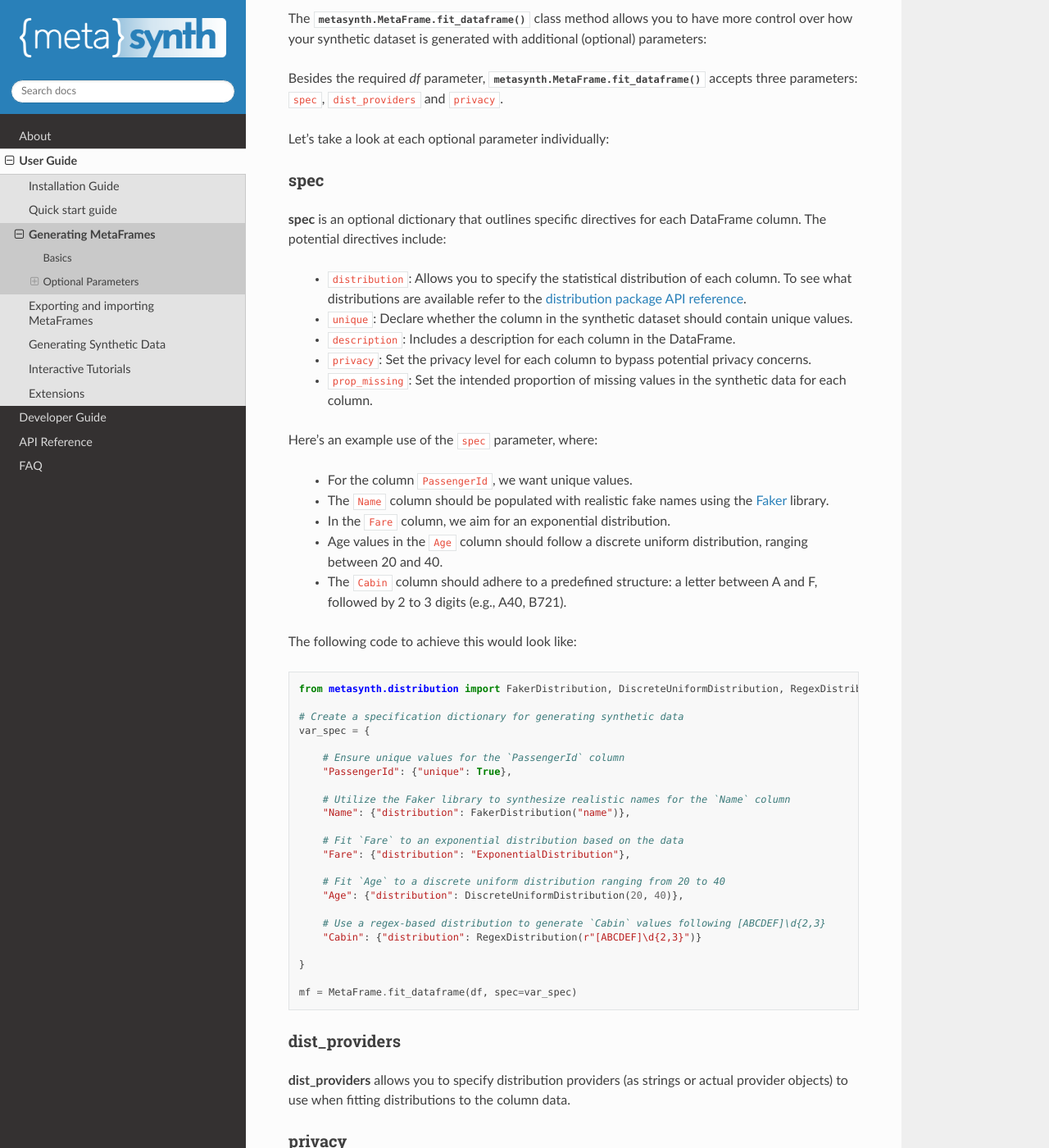
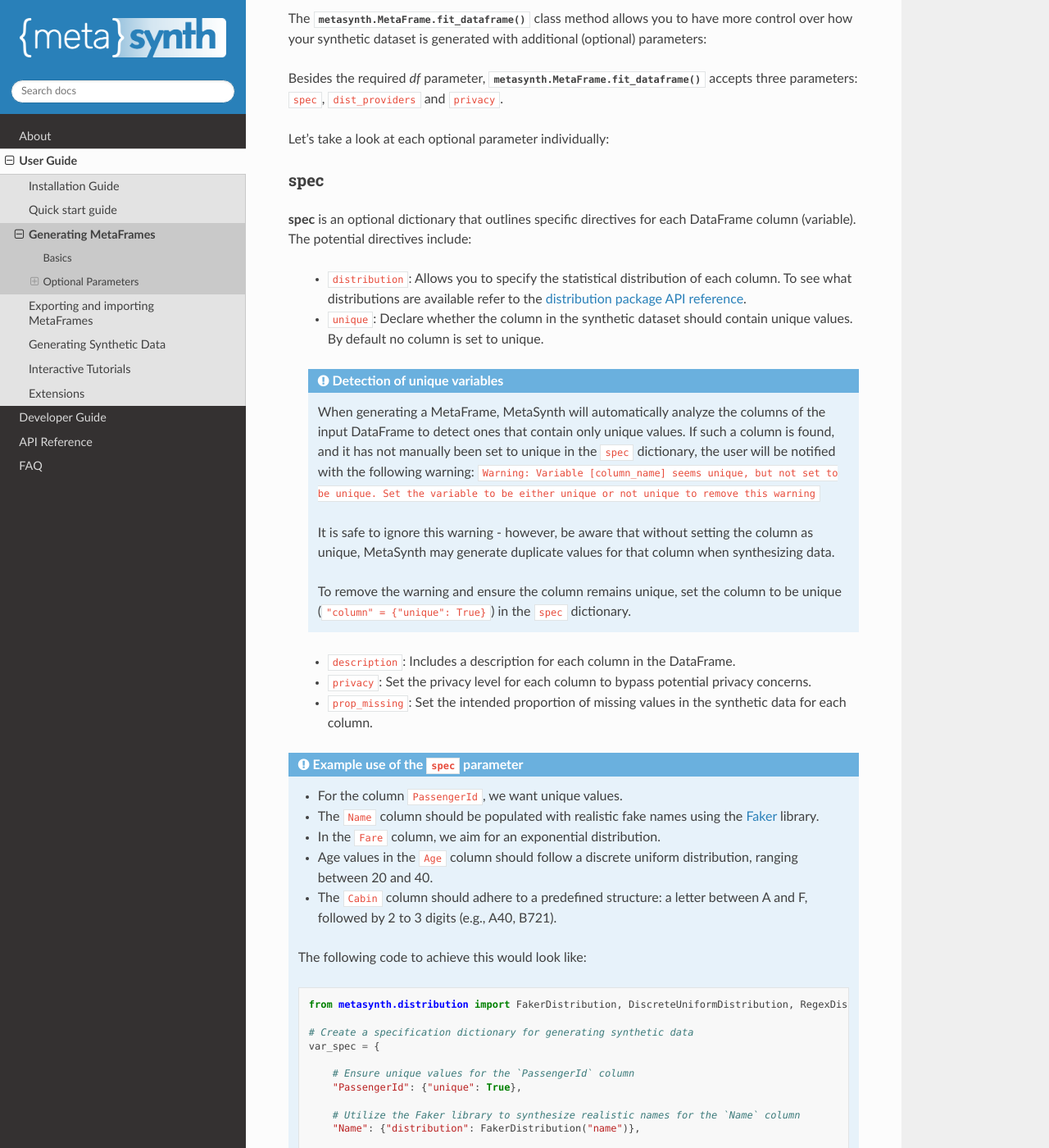
Before and after one commit to sodascience/metasyn, a Sphinx documentation site: the page built from docs/source/usage/generating_metaframes.rst, in a window 1280 px wide and 1400 px high, scrolled down 1645 px. Shown: the whole window at 82% size. Built offline with Sphinx 7.4.7 and the Read the Docs theme 2.0.0, drawn with Linux system fonts in a browser that asks for light colours; some of the changed text lies outside the part shown.

Commit message:
Updated guidance on 'var unique' notification (#175)
Improve the guidance on this in the generating metaframes page, also the reference to this page on the FAQ.

```diff
--- a/docs/source/faq.rst
+++ b/docs/source/faq.rst
@@ -53,4 +53,4 @@
    # Call the fit_dataframe() function, passing in the `var_spec` dictionary as the `spec` argument
    mf = MetaFrame.fit_dataframe(df, spec=var_spec)
 
-More information on how to use the optional parameters in the :meth:`metasynth.MetaFrame.fit_dataframe() <metasynth.dataset.MetaFrame.fit_dataframe>` function can be found in :doc:`/usage/generating_metaframes`.
+More information on how to use the optional parameters in the :meth:`metasynth.MetaFrame.fit_dataframe() <metasynth.dataset.MetaFrame.fit_dataframe>` function can be found in :doc:`/usage/generating_metaframes` under :ref:`optionalparams`.
--- a/docs/source/usage/generating_metaframes.rst
+++ b/docs/source/usage/generating_metaframes.rst
@@ -41,12 +43,21 @@
 
 spec
 ^^^^
-**spec** is an optional dictionary that outlines specific directives for each DataFrame column. The potential directives include:
+**spec** is an optional dictionary that outlines specific directives for each DataFrame column (variable). The potential directives include:
 
     - ``distribution``: Allows you to specify the statistical distribution of each column. To see what distributions are available refer to the :doc:`distribution package API reference</api/metasynth.distribution>`.
 
-    - ``unique``: Declare whether the column in the synthetic dataset should contain unique values.
+    - ``unique``: Declare whether the column in the synthetic dataset should contain unique values. By default no column is set to unique.
 
+    .. admonition:: Detection of unique variables
+
+        When generating a MetaFrame, MetaSynth will automatically analyze the columns of the input DataFrame to detect ones that contain only unique values.
+        If such a column is found, and it has not manually been set to unique in the ``spec`` dictionary, the user will be notified with the following warning:
+        ``Warning: Variable [column_name] seems unique, but not set to be unique. Set the variable to be either unique or not unique to remove this warning``
+
+        It is safe to ignore this warning - however, be aware that without setting the column as unique, MetaSynth may generate duplicate values for that column when synthesizing data.
+
+        To remove the warning and ensure the column remains unique, set the column to be unique (``"column" = {"unique": True}``) in the ``spec`` dictionary.
 
     - ``description``: Includes a description for each column in the DataFrame.
 
@@ -57,41 +68,42 @@
     - ``prop_missing``: Set the intended proportion of missing values in the synthetic data for each column.
 
 
-Here's an example use of the ``spec`` parameter, where:
+.. admonition:: Example use of the ``spec`` parameter
 
-  - For the column ``PassengerId``, we want unique values.
-  - The ``Name`` column should be populated with realistic fake names using the `Faker <https://faker.readthedocs.io/en/master/>`_ library.
-  - In the ``Fare`` column, we aim for an exponential distribution.
-  - Age values in the ``Age`` column should follow a discrete uniform distribution, ranging between 20 and 40.
-  - The ``Cabin`` column should adhere to a predefined structure: a letter between A and F, followed by 2 to 3 digits (e.g., A40, B721).
+    - For the column ``PassengerId``, we want unique values.
+    - The ``Name`` column should be populated with realistic fake names using the `Faker <https://faker.readthedocs.io/en/master/>`_ library.
+    - In the ``Fare`` column, we aim for an exponential distribution.
+    - Age values in the ``Age`` column should follow a discrete uniform distribution, ranging between 20 and 40.
+    - The ``Cabin`` column should adhere to a predefined structure: a letter between A and F, followed by 2 to 3 digits (e.g., A40, B721).
 
-The following code to achieve this would look like:
+    The following code to achieve this would look like:
 
-.. code-block:: python
+    .. code-block:: python
 
-    from metasynth.distribution import FakerDistribution, DiscreteUniformDistribution, RegexDistribution
+        from metasynth.distribution import FakerDistribution, DiscreteUniformDistribution, RegexDistribution
 
-    # Create a specification dictionary for generating synthetic data
-    var_spec = {
+        # Create a specification dictionary for generating synthetic data
+        var_spec = {
 
-        # Ensure unique values for the `PassengerId` column
-        "PassengerId": {"unique": True},
+            # Ensure unique values for the `PassengerId` column
+            "PassengerId": {"unique": True},
 
-        # Utilize the Faker library to synthesize realistic names for the `Name` column
-        "Name": {"distribution": FakerDistribution("name")},
+            # Utilize the Faker library to synthesize realistic names for the `Name` column
+            "Name": {"distribution": FakerDistribution("name")},
 
-        # Fit `Fare` to an exponential distribution based on the data
-        "Fare": {"distribution": "ExponentialDistribution"},
+            # Fit `Fare` to an exponential distribution based on the data
+            "Fare": {"distribution": "ExponentialDistribution"},
 
-        # Fit `Age` to a discrete uniform distribution ranging from 20 to 40
-        "Age": {"distribution": DiscreteUniformDistribution(20, 40)},
+            # Fit `Age` to a discrete uniform distribution ranging from 20 to 40
+            "Age": {"distribution": DiscreteUniformDistribution(20, 40)},
 
-        # Use a regex-based distribution to generate `Cabin` values following [ABCDEF]\d{2,3}
-        "Cabin": {"distribution": RegexDistribution(r"[ABCDEF]\d{2,3}")}
+            # Use a regex-based distribution to generate `Cabin` values following [ABCDEF]\d{2,3}
+            "Cabin": {"distribution": RegexDistribution(r"[ABCDEF][0-9]{2,3}")}
 
-    }
+        }
 
-    mf = MetaFrame.fit_dataframe(df, spec=var_spec)
+        mf = MetaFrame.fit_dataframe(df, spec=var_spec)
+
 
 dist_providers
 ^^^^^^^^^^^^^^^^
```
Also changed, not shown: other parts of docs/source/usage/generating_metaframes.rst (+3 -1 lines).
